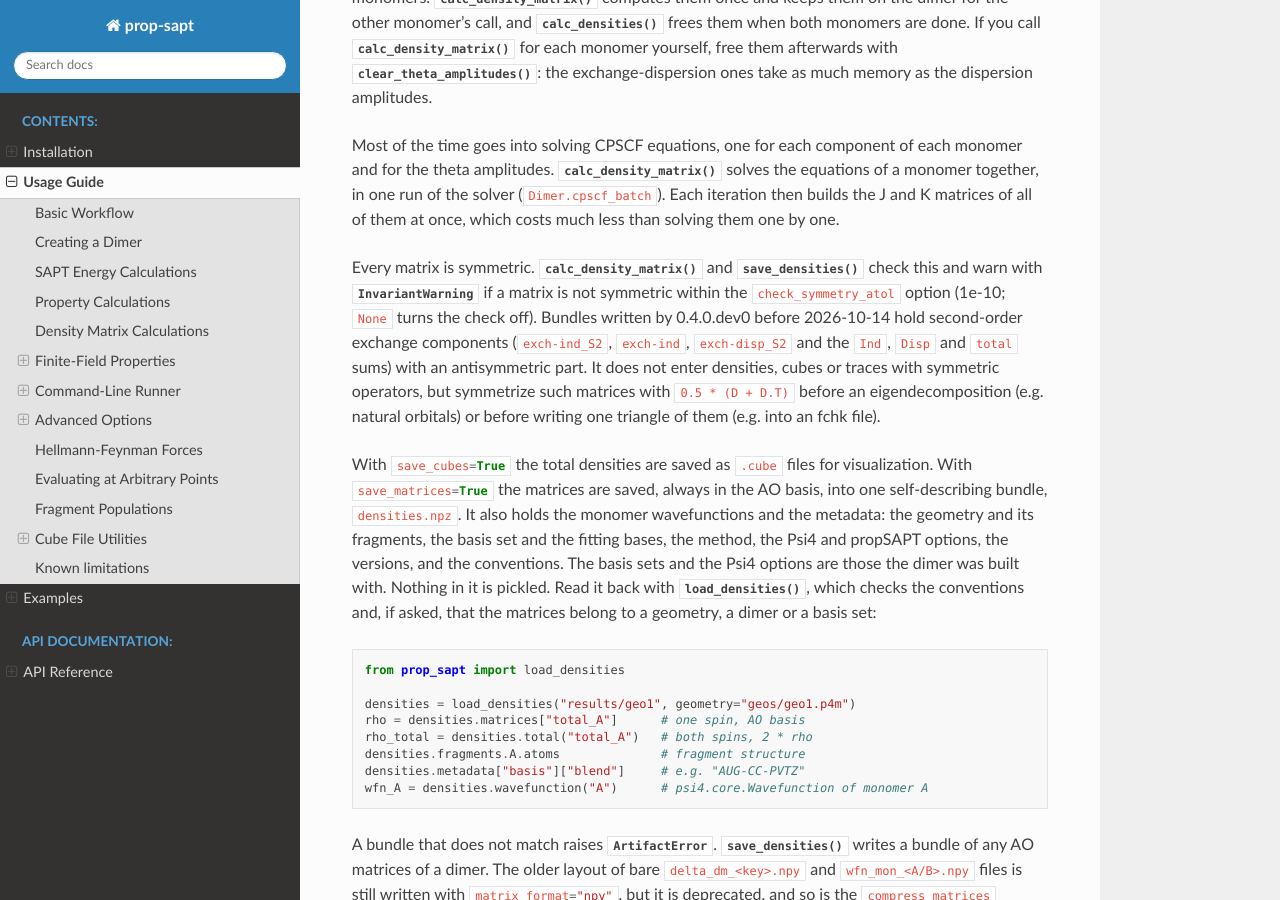
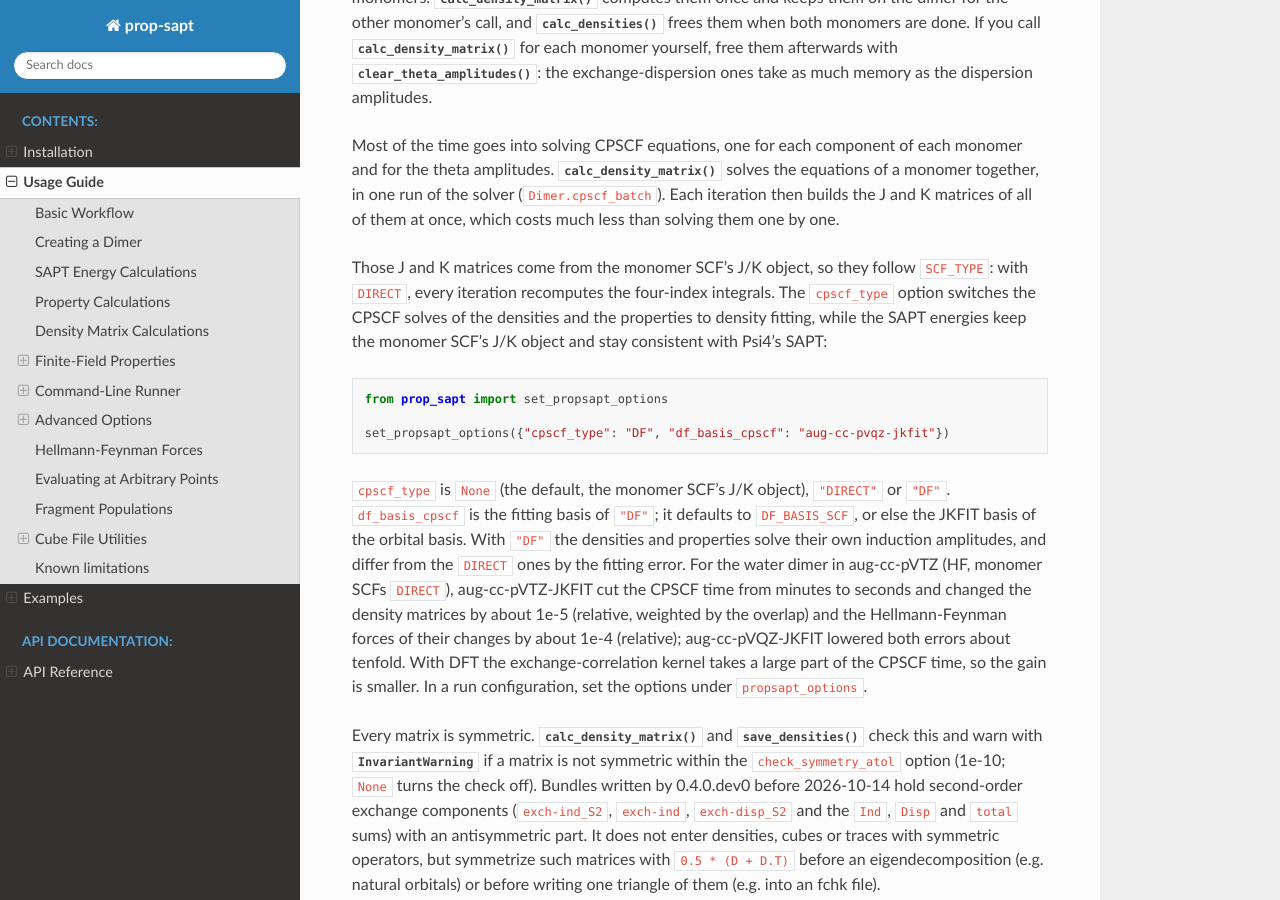
Before and after one commit to btyrcha/propSAPT, a Sphinx documentation site: the page built from docs/usage.rst, in a window 1280 px wide and 900 px high, scrolled down 3641 px. Built offline with Sphinx 7.4.7 and the Read the Docs theme 3.1.0, drawn with Linux system fonts in a browser that asks for light colours.

Commit message:
docs, changelog, example config and AI usage log for cpscf_type
Co-Authored-By: Claude Opus 5.5 <noreply@anthropic.com>

```diff
--- a/docs/usage.rst
+++ b/docs/usage.rst
@@ -196,6 +196,30 @@ monomer and for the theta amplitudes. :func:`~prop_sapt.densities.calc_density_m
 solves the equations of a monomer together, in one run of the solver
 (``Dimer.cpscf_batch``). Each iteration then builds the J and K
 matrices of all of them at once, which costs much less than solving them one by one.
+
+Those J and K matrices come from the monomer SCF's J/K object, so they follow
+``SCF_TYPE``: with ``DIRECT``, every iteration recomputes the four-index integrals. The
+``cpscf_type`` option switches the CPSCF solves of the densities and the properties to
+density fitting, while the SAPT energies keep the monomer SCF's J/K object and stay
+consistent with Psi4's SAPT:
+
+.. code-block:: python
+
+   from prop_sapt import set_propsapt_options
+
+   set_propsapt_options({"cpscf_type": "DF", "df_basis_cpscf": "aug-cc-pvqz-jkfit"})
+
+``cpscf_type`` is ``None`` (the default, the monomer SCF's J/K object), ``"DIRECT"`` or
+``"DF"``. ``df_basis_cpscf`` is the fitting basis of ``"DF"``; it defaults to
+``DF_BASIS_SCF``, or else the JKFIT basis of the orbital basis. With ``"DF"`` the
+densities and properties solve their own induction amplitudes, and differ from the
+``DIRECT`` ones by the fitting error. For the water dimer in aug-cc-pVTZ (HF, monomer SCFs
+``DIRECT``), aug-cc-pVTZ-JKFIT cut the CPSCF time from minutes to seconds and changed the
+density matrices by about 1e-5 (relative, weighted by the overlap) and the
+Hellmann-Feynman forces of their changes by about 1e-4 (relative); aug-cc-pVQZ-JKFIT
+lowered both errors about tenfold. With DFT the exchange-correlation kernel takes a large
+part of the CPSCF time, so the gain is smaller. In a run configuration, set the options
+under ``propsapt_options``.
 
 Every matrix is symmetric. :func:`~prop_sapt.densities.calc_density_matrix` and
 :func:`~prop_sapt.artifacts.save_densities` check this and warn with
```
Also changed, not shown: AI-USAGE.md (+6 -0 lines), CHANGELOG.md (+10 -0 lines), 1 other file.
